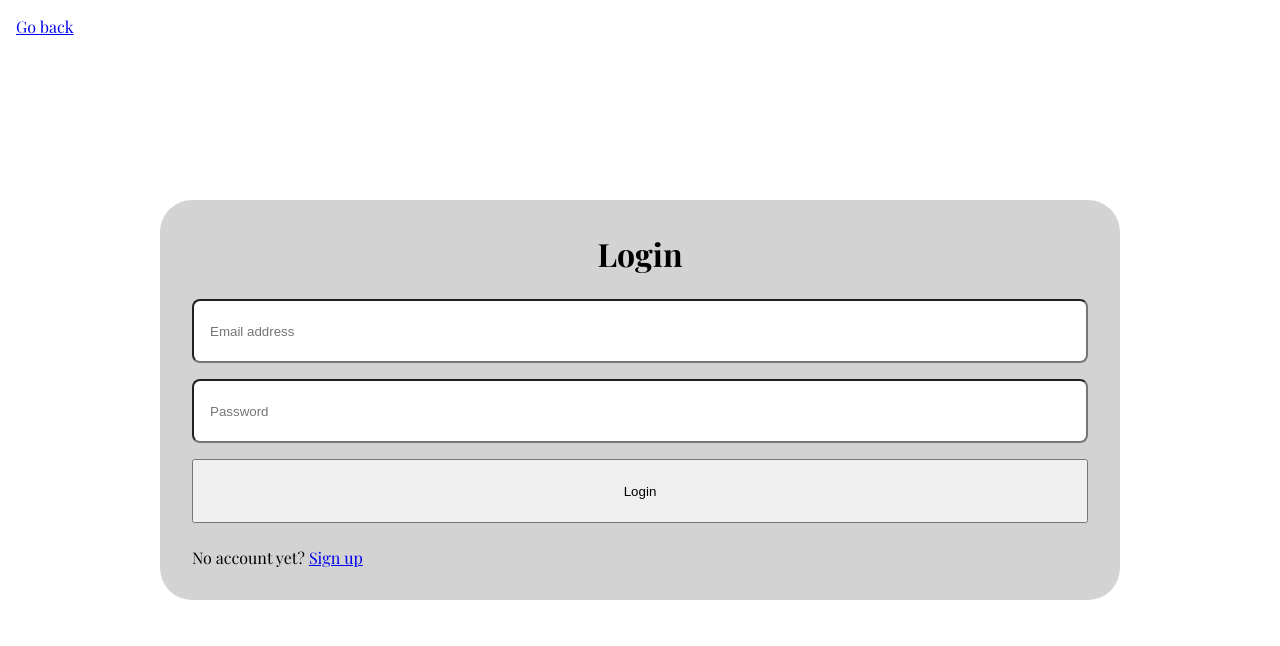
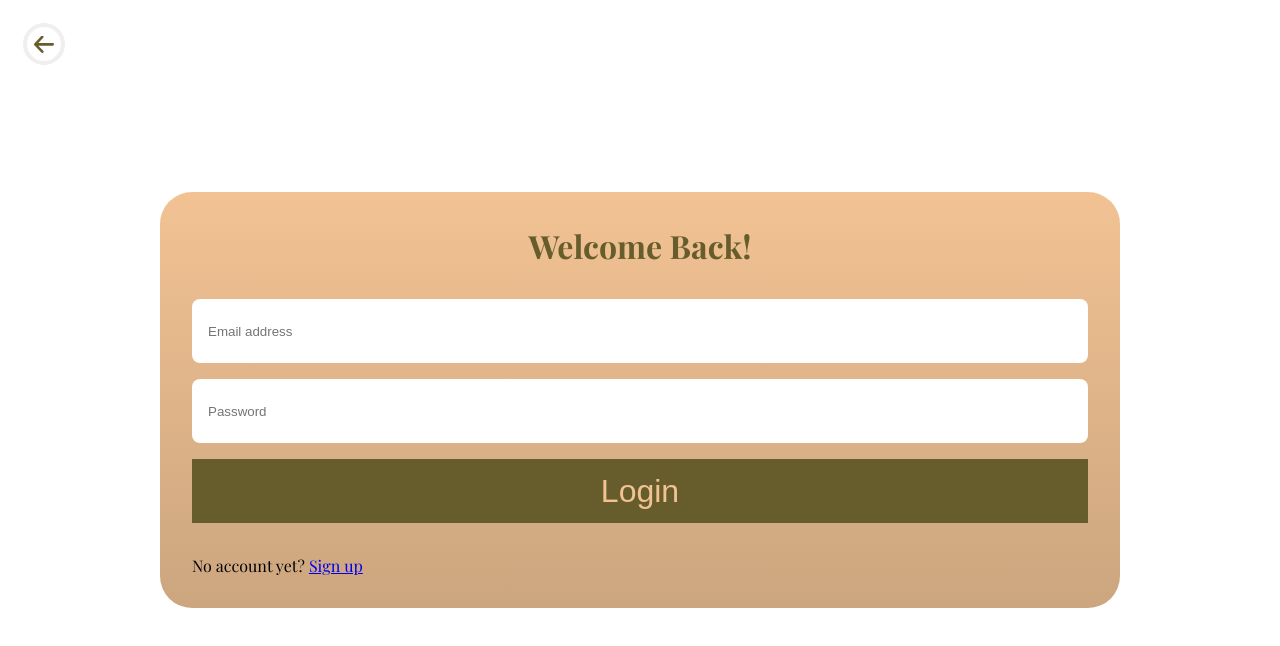
Before and after one commit to SalvatoreCodes/warong-bakar-bakar, a React (Vite) app: page /login in a window 1280 px wide. Shown: the top 646 px of the page. Built offline with nearby package versions, Linux system fonts and the light colour scheme; a web font is replaced by a local one.

Commit message:
29 may 2024

```diff
--- a/src/App.jsx
+++ b/src/App.jsx
@@ -15,7 +15,6 @@ function App() {
 
   useEffect(() => {
     const fetchData = () => {
-      setTimeout(() => {
       const itemsRef = dbRef(database, "items");
       onValue(
         itemsRef,
@@ -30,7 +29,6 @@ function App() {
           setLoading(false);
         }
       );
-      }, 3000);
     };
 
     fetchData();
--- /dev/null
+++ b/src/components/Back.jsx
@@ -0,0 +1,24 @@
+import React from "react";
+
+function Back() {
+  return (
+    <div className="back--button">
+      <button class="button">
+        <div class="button-box">
+          <span class="button-elem">
+            <svg viewBox="0 0 46 40" xmlns="http://www.w3.org/2000/svg">
+              <path d="M46 20.038c0-.7-.3-1.5-.8-2.1l-16-17c-1.1-1-3.2-1.4-4.4-.3-1.2 1.1-1.2 3.3 0 4.4l11.3 11.9H3c-1.7 0-3 1.3-3 3s1.3 3 3 3h33.1l-11.3 11.9c-1 1-1.2 3.3 0 4.4 1.2 1.1 3.3.8 4.4-.3l16-17c.5-.5.8-1.1.8-1.9z"></path>
+            </svg>
+          </span>
+          <span class="button-elem">
+            <svg viewBox="0 0 46 40">
+              <path d="M46 20.038c0-.7-.3-1.5-.8-2.1l-16-17c-1.1-1-3.2-1.4-4.4-.3-1.2 1.1-1.2 3.3 0 4.4l11.3 11.9H3c-1.7 0-3 1.3-3 3s1.3 3 3 3h33.1l-11.3 11.9c-1 1-1.2 3.3 0 4.4 1.2 1.1 3.3.8 4.4-.3l16-17c.5-.5.8-1.1.8-1.9z"></path>
+            </svg>
+          </span>
+        </div>
+      </button>
+    </div>
+  );
+}
+
+export default Back;
--- a/src/firebase/firebase.js
+++ b/src/firebase/firebase.js
@@ -1,6 +1,6 @@
 import { initializeApp } from "firebase/app";
 import { getStorage } from "firebase/storage";
-import { getDatabase } from "firebase/database";
+import { getDatabase, ref, get } from "firebase/database";
 import { getAuth } from "firebase/auth";
 
 const firebaseConfig = {
--- a/src/routes/Cart.jsx
+++ b/src/routes/Cart.jsx
@@ -1,7 +1,7 @@
 import React from "react";
 
 function Cart() {
-  return <div className="cart">Cart</div>;
+  return <div></div>;
 }
 
 export default Cart;
--- a/src/routes/Login.jsx
+++ b/src/routes/Login.jsx
@@ -4,40 +4,46 @@ import { signInWithEmailAndPassword } from "firebase/auth";
 import { auth } from "../firebase/firebase";
 
 import ErrorPopup from "../components/ErrorPopup";
+import Back from "../components/Back";
 
 function Login() {
   const navigate = useNavigate();
   const [email, setEmail] = useState("");
   const [password, setPassword] = useState("");
+  const [error, setError] = useState("");
 
-  const onLogin = (e) => {
+  const onLogin = async (e) => {
     e.preventDefault();
-    signInWithEmailAndPassword(auth, email, password)
-      .then((userCredential) => {
-        const user = userCredential.user;
-        navigate("/home");
-        console.log(user);
-      })
-      .catch((error) => {
-        const errorCode = error.code;
-        const errorMessage = error.message;
-        <ErrorPopup error={errorCode} />;
-      });
+    try {
+      const userCredential = await signInWithEmailAndPassword(
+        auth,
+        email,
+        password
+      );
+      navigate("/home");
+      console.log(userCredential.user);
+    } catch (error) {
+      setError(error.message);
+    }
+  };
+
+  const closeErrorPopup = () => {
+    setError("");
   };
 
   return (
     <div className="login--container">
-      <Link className="go--back" to={"/"}>
-        Go back
+      <Link to="/">
+        <Back />
       </Link>
       <div className="login">
-        <h1>Login</h1>
-        <form noValidate>
+        <h1>Welcome Back!</h1>
+        <form noValidate onSubmit={onLogin}>
           <input
-            type="text"
+            type="email"
             required
             placeholder="Email address"
-            onChange={(e) => setLoginInput(e.target.value)}
+            onChange={(e) => setEmail(e.target.value)}
           />
           <input
             type="password"
@@ -45,8 +51,9 @@ function Login() {
             placeholder="Password"
             onChange={(e) => setPassword(e.target.value)}
           />
-          <button onClick={onLogin}>Login</button>
+          <button type="submit">Login</button>
         </form>
+        {error && <ErrorPopup error={error} onClose={closeErrorPopup} />}
         <p>
           No account yet? <Link to={"/signup"}>Sign up</Link>
         </p>
--- a/src/routes/Signup.jsx
+++ b/src/routes/Signup.jsx
@@ -5,6 +5,7 @@ import { auth, database } from "../firebase/firebase";
 import { ref, set } from "firebase/database";
 
 import ErrorPopup from "../components/ErrorPopup";
+import Back from "../components/Back";
 
 function Signup() {
   const navigate = useNavigate();
@@ -25,7 +26,6 @@ function Signup() {
 
       await updateProfile(user, { displayName: name });
 
-      // Store user data in the Realtime Database
       await set(ref(database, `users/${user.uid}`), {
         displayName: name,
         email: user.email,
@@ -43,12 +43,12 @@ function Signup() {
 
   return (
     <div className="signup--container">
-      <Link className="go--back" to={"/"}>
-        Go back
+      <Link to="/">
+        <Back />
       </Link>
 
       <div className="signup">
-        <h1>Sign up</h1>
+        <h1>Create Account</h1>
         <form noValidate onSubmit={onSubmit}>
           <input
             type="text"
--- a/src/styles.css
+++ b/src/styles.css
@@ -55,10 +55,70 @@ body {
   }
 }
 
-.go--back {
+.back--button {
   position: absolute;
   top: 16px;
   left: 16px;
+}
+.back--button .button {
+  display: block;
+  position: relative;
+  width: 56px;
+  height: 56px;
+  margin: 0;
+  overflow: hidden;
+  outline: none;
+  background-color: transparent;
+  cursor: pointer;
+  border: 0;
+}
+.back--button .button:before,
+.back--button .button:after {
+  content: "";
+  position: absolute;
+  border-radius: 50%;
+  inset: 7px;
+}
+.back--button .button:before {
+  border: 4px solid #f0eeef;
+  transition: opacity 0.4s cubic-bezier(0.77, 0, 0.175, 1) 80ms, transform 0.5s cubic-bezier(0.455, 0.03, 0.515, 0.955) 80ms;
+}
+.back--button .button:after {
+  border: 4px solid var(--primary);
+  transform: scale(1.3);
+  transition: opacity 0.4s cubic-bezier(0.165, 0.84, 0.44, 1), transform 0.5s cubic-bezier(0.25, 0.46, 0.45, 0.94);
+  opacity: 0;
+}
+.back--button .button:hover:before,
+.back--button .button:focus:before {
+  opacity: 0;
+  transform: scale(0.7);
+  transition: opacity 0.4s cubic-bezier(0.165, 0.84, 0.44, 1), transform 0.5s cubic-bezier(0.25, 0.46, 0.45, 0.94);
+}
+.back--button .button:hover:after,
+.back--button .button:focus:after {
+  opacity: 1;
+  transform: scale(1);
+  transition: opacity 0.4s cubic-bezier(0.77, 0, 0.175, 1) 80ms, transform 0.5s cubic-bezier(0.455, 0.03, 0.515, 0.955) 80ms;
+}
+.back--button .button-box {
+  display: flex;
+  position: absolute;
+  top: 0;
+  left: 0;
+}
+.back--button .button-elem {
+  display: block;
+  width: 20px;
+  height: 20px;
+  margin: 17px 18px 0 18px;
+  transform: rotate(180deg);
+  fill: var(--paragraph);
+}
+.back--button .button:hover .button-box,
+.back--button .button:focus .button-box {
+  transition: 0.4s;
+  transform: translateX(-56px);
 }
 
 .popup.error {
@@ -114,6 +174,7 @@ body {
   transition: background-color 0.2s ease-in-out;
   border-radius: 0.25rem;
   cursor: pointer;
+  font-size: 1rem;
 }
 .popup.error .action button:hover {
   background-color: #fafafa;
@@ -192,7 +253,6 @@ body {
   width: 100vw;
   display: flex;
   justify-content: space-evenly;
-  background: rgb(242, 194, 147);
   background: linear-gradient(180deg, rgb(242, 194, 147) 30%, rgb(204, 166, 127) 89%);
   align-items: center;
   color: var(--paragraph);
@@ -223,7 +283,6 @@ body {
 .app .hero h2 {
   width: 50%;
   color: var(--paragraph);
-  margin-top: -16px;
   z-index: 100;
 }
 .app .hero img {
@@ -277,9 +336,8 @@ body {
 .login--container .signup,
 .signup--container .login,
 .signup--container .signup {
-  background-color: lightgray;
+  background: linear-gradient(180deg, rgb(242, 194, 147) 0%, rgb(204, 166, 127) 99%);
   border-radius: 32px;
-  height: 50vh;
   width: 75vw;
   padding: 32px;
   display: flex;
@@ -291,6 +349,8 @@ body {
 .signup--container .login h1,
 .signup--container .signup h1 {
   text-align: center;
+  margin-bottom: 32px;
+  color: var(--paragraph);
 }
 .login--container .login input,
 .login--container .signup input,
@@ -302,6 +362,7 @@ body {
   padding: 4px 16px;
   margin-bottom: 16px;
   border-radius: 8px;
+  border: none;
 }
 .login--container .login button,
 .login--container .signup button,
@@ -309,4 +370,15 @@ body {
 .signup--container .signup button {
   width: 100%;
   height: 64px;
+  background-color: var(--paragraph);
+  border: none;
+  color: var(--primary);
+  font-size: 2rem;
+  cursor: pointer;
+}
+.login--container .login p,
+.login--container .signup p,
+.signup--container .login p,
+.signup--container .signup p {
+  margin-top: 32px;
 }/*# sourceMappingURL=styles.css.map */
--- a/src/styles.scss
+++ b/src/styles.scss
@@ -51,10 +51,82 @@ body {
   }
 }
 
-.go--back {
+.back--button {
   position: absolute;
   top: 16px;
   left: 16px;
+  .button {
+    display: block;
+    position: relative;
+    width: 56px;
+    height: 56px;
+    margin: 0;
+    overflow: hidden;
+    outline: none;
+    background-color: transparent;
+    cursor: pointer;
+    border: 0;
+  }
+
+  .button:before,
+  .button:after {
+    content: "";
+    position: absolute;
+    border-radius: 50%;
+    inset: 7px;
+  }
+
+  .button:before {
+    border: 4px solid #f0eeef;
+    transition: opacity 0.4s cubic-bezier(0.77, 0, 0.175, 1) 80ms,
+      transform 0.5s cubic-bezier(0.455, 0.03, 0.515, 0.955) 80ms;
+  }
+
+  .button:after {
+    border: 4px solid var(--primary);
+    transform: scale(1.3);
+    transition: opacity 0.4s cubic-bezier(0.165, 0.84, 0.44, 1),
+      transform 0.5s cubic-bezier(0.25, 0.46, 0.45, 0.94);
+    opacity: 0;
+  }
+
+  .button:hover:before,
+  .button:focus:before {
+    opacity: 0;
+    transform: scale(0.7);
+    transition: opacity 0.4s cubic-bezier(0.165, 0.84, 0.44, 1),
+      transform 0.5s cubic-bezier(0.25, 0.46, 0.45, 0.94);
+  }
+
+  .button:hover:after,
+  .button:focus:after {
+    opacity: 1;
+    transform: scale(1);
+    transition: opacity 0.4s cubic-bezier(0.77, 0, 0.175, 1) 80ms,
+      transform 0.5s cubic-bezier(0.455, 0.03, 0.515, 0.955) 80ms;
+  }
+
+  .button-box {
+    display: flex;
+    position: absolute;
+    top: 0;
+    left: 0;
+  }
+
+  .button-elem {
+    display: block;
+    width: 20px;
+    height: 20px;
+    margin: 17px 18px 0 18px;
+    transform: rotate(180deg);
+    fill: var(--paragraph);
+  }
+
+  .button:hover .button-box,
+  .button:focus .button-box {
+    transition: 0.4s;
+    transform: translateX(-56px);
+  }
 }
 
 .popup.error {
@@ -112,12 +184,15 @@ body {
       transition: background-color 0.2s ease-in-out;
       border-radius: 0.25rem;
       cursor: pointer;
+      font-size: 1rem;
     }
+
     button:hover {
       background-color: #fafafa;
       border: 1px solid #e74c3c;
       color: #e74c3c;
     }
+
     button:active {
       background-color: #c0392b;
     }
@@ -200,7 +275,6 @@ body {
     width: 100vw;
     display: flex;
     justify-content: space-evenly;
-    background: rgb(242, 194, 147);
     background: linear-gradient(
       180deg,
       rgba(242, 194, 147, 1) 30%,
@@ -235,7 +309,6 @@ body {
     h2 {
       width: 50%;
       color: var(--paragraph);
-      margin-top: -16px;
       z-index: 100;
     }
     img {
@@ -294,9 +367,12 @@ body {
 
   .login,
   .signup {
-    background-color: lightgray;
+    background: linear-gradient(
+      180deg,
+      rgba(242, 194, 147, 1) 0%,
+      rgba(204, 166, 127, 1) 99%
+    );
     border-radius: 32px;
-    height: 50vh;
     width: 75vw;
     padding: 32px;
     display: flex;
@@ -305,6 +381,8 @@ body {
 
     h1 {
       text-align: center;
+      margin-bottom: 32px;
+      color: var(--paragraph);
     }
 
     input {
@@ -314,11 +392,21 @@ body {
       padding: 4px 16px;
       margin-bottom: 16px;
       border-radius: 8px;
+      border: none;
     }
 
     button {
       width: 100%;
       height: 64px;
+      background-color: var(--paragraph);
+      border: none;
+      color: var(--primary);
+      font-size: 2rem;
+      cursor: pointer;
+    }
+
+    p {
+      margin-top: 32px;
     }
   }
 }
```
Also changed, not shown: 1 other file (tests, documents, lock files or other folders). Lines whose indentation alone changed are shown as unchanged.
